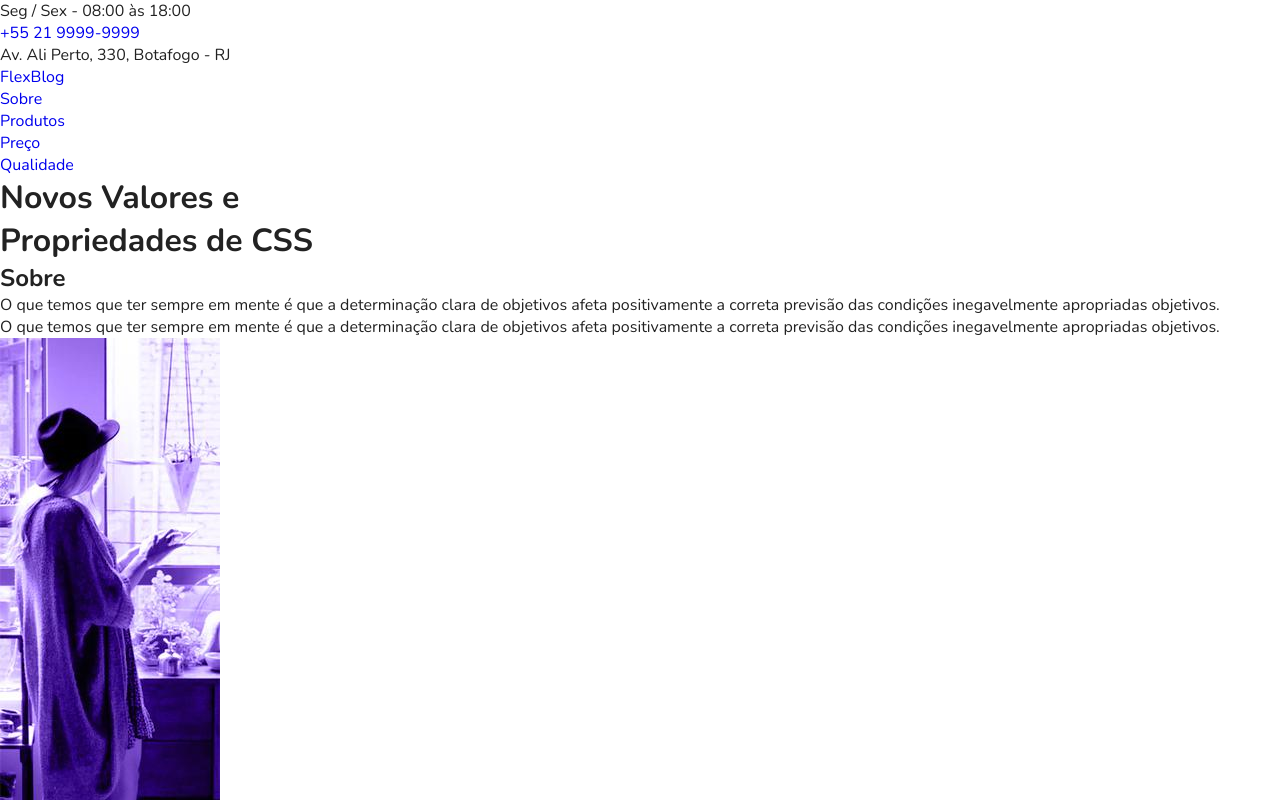
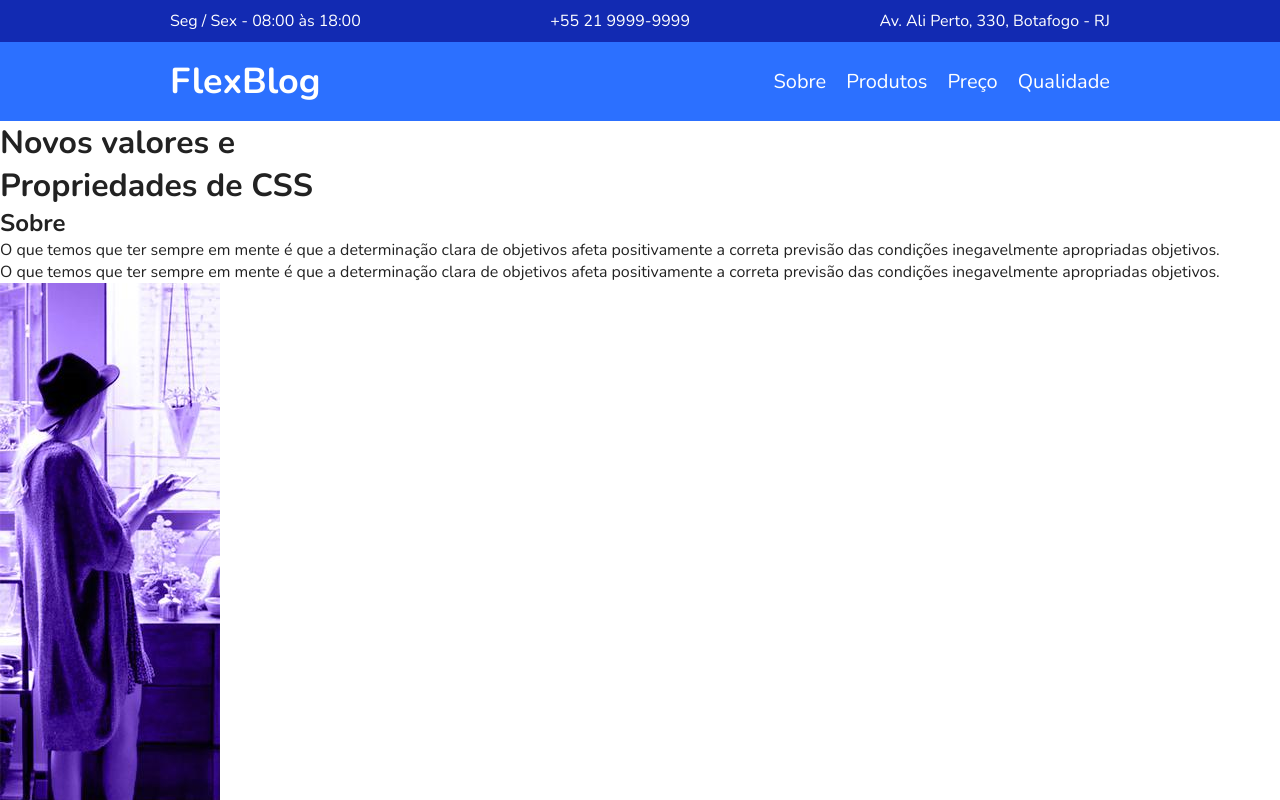
Before and after one commit to lamecvasc3/flexblog, a plain HTML site: page index.html in a window 1280 px wide. Shown: the top 800 px of the page. Drawn offline with nearby package versions, Linux system fonts and the light colour scheme.

Commit message:
Iniciado o CSS do site

```diff
--- a/css/style.css
+++ b/css/style.css
@@ -1,11 +1,11 @@
-body, h1, h2, p, ul, li, a{
+body, h1, h2, p, ul, li, a {
 	margin: 0px;
 	padding: 0px;
 }
 
 body {
-    font-family: "Nunito", Arial, Helvetica, sans-serif;
-    color: #222;
+	font-family: "Nunito", Helvetica, Arial, sans-serif;
+	color: #222222;
 }
 
 ul {
@@ -24,3 +24,68 @@ img {
 * {
 	box-sizing: border-box;
 }
+
+/*Superinfo*/
+
+.superinfo-bg {
+	background: #122ab2;
+	color: white;
+}
+
+.superinfo {
+	max-width: 960px;
+	margin: 0 auto;
+	display: flex;
+	justify-content: space-between;
+	flex-wrap: wrap;
+	padding-top: 10px;
+}
+
+.superinfo p, .superinfo a{
+	margin: 0 10px 10px 10px;
+}
+
+.superinfo a {
+	color: white;
+}
+
+/*Menu*/
+
+.menu-bg {
+	background: #2c70ff;
+}
+
+.menu {
+	max-width: 960px;
+	margin: 0 auto;
+	padding: 15px 0;
+	display: flex;
+	flex-wrap: wrap;
+	justify-content: space-between;
+	align-items: center;
+}
+
+.menu a {
+	color: white;
+}
+
+.menu-logo a {
+	font-size: 2.25em;
+	font-weight: bold;
+	margin: 0 10px;
+}
+
+.menu-nav ul {
+	display: flex;
+	flex-wrap: wrap;
+}
+
+.menu-nav a {
+	font-size: 1.25em;
+	display: block;
+	padding: 10px;
+}
+
+.menu-nav a:hover{
+	color: #122ab2;
+}
--- a/index.html
+++ b/index.html
@@ -1,27 +1,28 @@
 <!DOCTYPE html>
-<html lang="pt-br">
+<html>
 <head>
-    <meta charset="UTF-8">
-    <meta http-equiv="X-UA-Compatible" content="IE=edge">
-    <meta name="viewport" content="width=device-width, initial-scale=1.0 shrink-to-fit=no">
-    <link rel="preconnect" href="https://fonts.gstatic.com">
-    <link href="https://fonts.googleapis.com/css2?family=Nunito:ital,wght@0,400;0,700;1,400&display=swap" rel="stylesheet">
-    <link rel="stylesheet" href="css/style.css" type="text/css">
 	<title>FlexBlog</title>
+	<meta charset="utf-8">
+	<meta name="viewport" content="width=device-width, initial-scale=1, shrink-to-fit=no">
+	<link href="https://fonts.googleapis.com/css?family=Nunito:400,400i,700" rel="stylesheet">
+	<link rel="stylesheet" type="text/css" href="css/style.css">
 </head>
 <body>
+
 	<div class="superinfo-bg">
 		<div class="superinfo">
 			<p>Seg / Sex - 08:00 às 18:00</p>
-        <a href="tel:+55 21 9999-9999">+55 21 9999-9999</a>
+			<a href="tel:+552199999999">+55 21 9999-9999</a>
 			<p>Av. Ali Perto, 330, Botafogo - RJ</p>
 		</div>
 	</div>
+
 	<header class="menu-bg">
 		<div class="menu">
+			<div class="menu-logo">
 				<a href="#">FlexBlog</a>
 			</div>
-      <nav>
+			<nav class="menu-nav">
 				<ul>
 					<li><a href="#sobre">Sobre</a></li>
 					<li><a href="#produtos">Produtos</a></li>
@@ -29,9 +30,10 @@
 					<li><a href="#qualidade">Qualidade</a></li>
 				</ul>
 			</nav>
+		</div>
 	</header>
 
-    <h1 class="introducao">Novos Valores e<br>Propriedades de CSS</h1>
+	<h1 class="introducao">Novos valores e<br>Propriedades de CSS</h1>
 
 	<section class="sobre" id="sobre">
 		<div class="sobre-info">
@@ -50,15 +52,15 @@
 	<section class="produtos" id="produtos">
 		<h1>Produtos</h1>
 		<div class="produtos-container">
-        <div class="produtos-item-purple">
+			<div class="produtos-item purple">
 				<h2>Purple</h2>
 				<img src="img/produtos1.jpg" alt="Produtos 1">
 			</div>
-        <div class="produtos-item-pink">
+			<div class="produtos-item pink">
 				<h2>Pink</h2>
 				<img src="img/produtos2.jpg" alt="Produtos 2">
 			</div>
-        <div class="produtos-item-blue">
+			<div class="produtos-item blue">
 				<h2>Blue</h2>
 				<img src="img/produtos3.jpg" alt="Produtos 3">
 			</div>
@@ -99,6 +101,7 @@
 				<li>Acesso Restrito</li>
 				<li>Conteúdo Secreto</li>
 				<li>Suporte 24h</li>
+				<li>Compra Exclusiva</li>
 				<li>Download dos Itens</li>
 			</ul>
 			<a href="#">Comprar</a>
@@ -106,25 +109,24 @@
 	</section>
 
 	<section class="qualidade" id="qualidade">
-
 		<div class="qualidade-item">
 			<h2>Inteligente</h2>
-        <p>O que temos que ter sempre em mente é que a determinação clara de objetivos afeta positivamente a correta previsão</p>
+			<p>O que temos que ter sempre em mente é que a determinação clara de objetivos afeta positivamente a correta previsão </p>
 		</div>
 
 		<div class="qualidade-item">
 			<h2>Compacto</h2>
-        <p>O que temos que ter sempre em mente é que a determinação clara de objetivos afeta positivamente a correta previsão das condições inegavelmente/p>
+			<p>O que temos que ter sempre em mente é que a determinação clara de objetivos afeta positivamente a correta previsão das condições inegavelmente</p>
 		</div>
 
 		<div class="qualidade-item">
 			<h2>Econômico</h2>
-        <p>O que temos que ter sempre em mente é que a determinação clara de objetivos afeta positivamente a correta previsão</p>
+			<p>O que temos que ter sempre em mente é que a determinação clara de objetivos afeta positivamente a correta previsão </p>
 		</div>
 
 		<div class="qualidade-item">
 			<h2>Transparente</h2>
-        <p>O que temos que ter sempre em mente é que a determinação clara de objetivos afeta positivamente a correta previsão</p>
+			<p>O que temos que ter sempre em mente é que a determinação clara de objetivos afeta positivamente a correta previsão </p>
 		</div>
 
 		<div class="qualidade-item">
@@ -134,7 +136,7 @@
 
 		<div class="qualidade-item">
 			<h2>Sustentável</h2>
-        <p>O que temos que ter sempre em mente é que a determinação clara de objetivos afeta positivamente a correta previsão</p>
+			<p>O que temos que ter sempre em mente é que a determinação clara de objetivos afeta positivamente a correta previsão </p>
 		</div>
 	</section>
 
@@ -150,7 +152,8 @@
 	</section>
 
 	<footer class="footer">
-      <p>FlexBlog todos os direitos reservados.</p>
+		<p>FlexBlog © Todos os direitos reservados.</p>
 	</footer>
+
 </body>
 </html>
```
Lines whose indentation alone changed are shown as unchanged.
